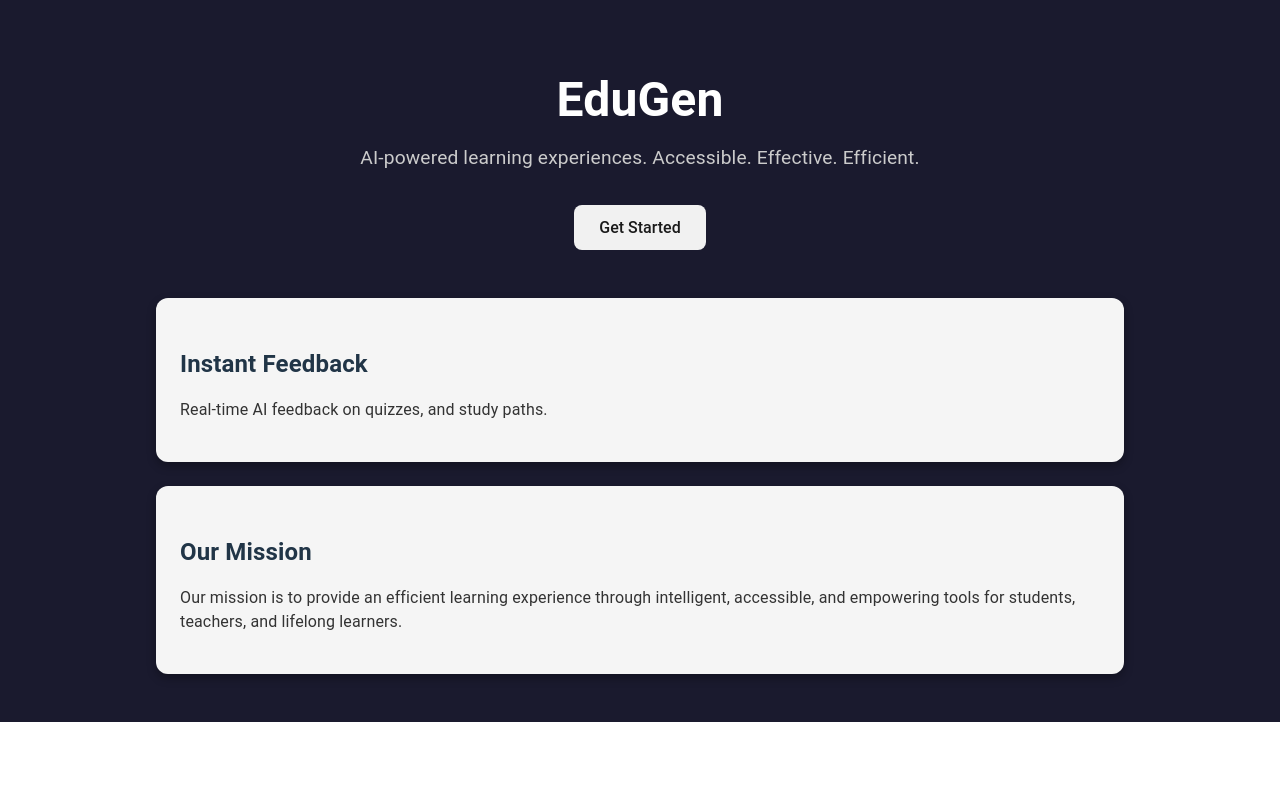
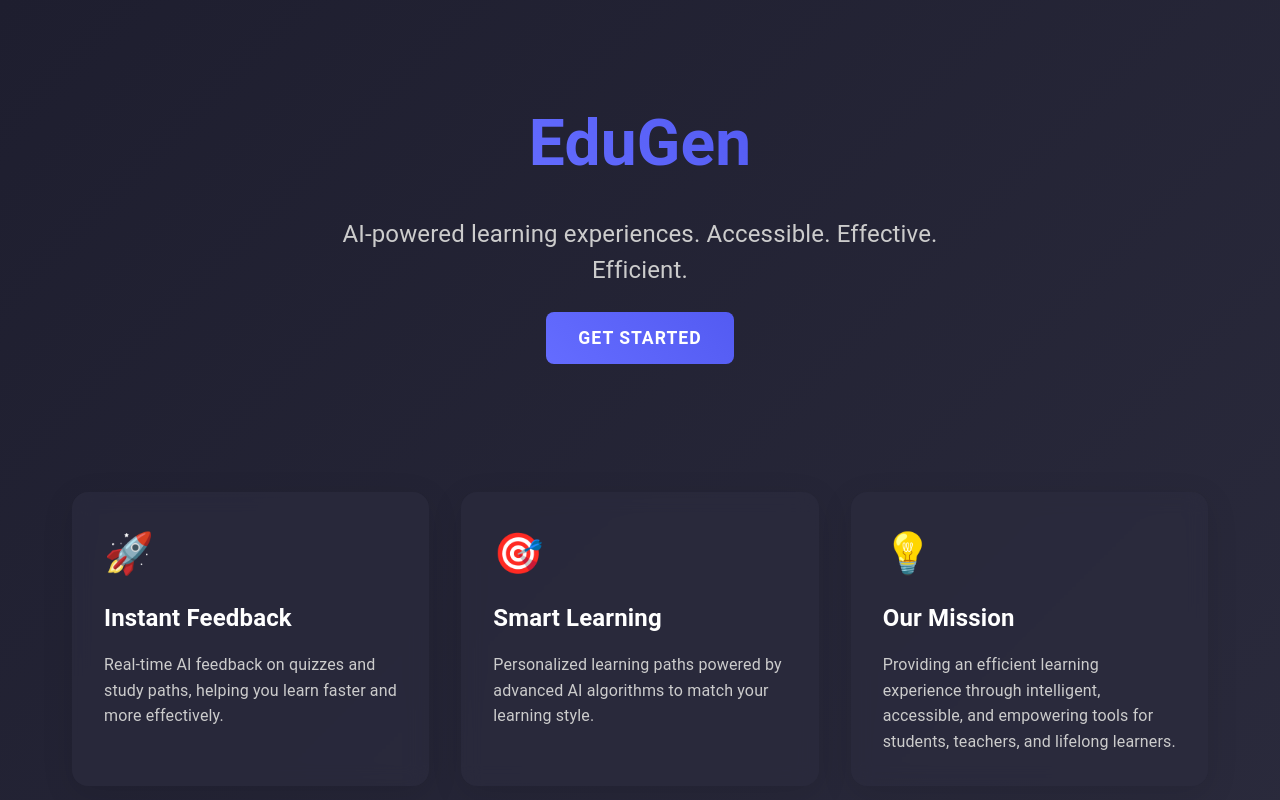
Before and after one commit to RyanCamburn/EduGen, a React (Vite) app in the folder frontend/: page / in a window 1280 px wide. Shown: the top 800 px of the page. Built offline with nearby package versions, Linux system fonts and the light colour scheme.

Commit message:
Enhanced UI: Updated landing page, home page, and file upload component

```diff
--- a/frontend/index.html
+++ b/frontend/index.html
@@ -2,7 +2,7 @@
 <html lang="en">
   <head>
     <meta charset="UTF-8" />
-    <link rel="icon" type="image/svg+xml" href="/vite.svg" />
+    <link rel="icon" type="image/svg+xml" href="/src/assets/logo.svg" />
     <meta name="viewport" content="width=device-width, initial-scale=1.0" />
     <title>EduGen</title>
   </head>
--- a/frontend/src/pages/Landing.css
+++ b/frontend/src/pages/Landing.css
@@ -20,107 +20,112 @@
   display: flex;
   flex-direction: column;
   align-items: center;
+  min-height: 100vh;
   padding: 2rem;
-    max-width: 100%;
+  background: linear-gradient(135deg, #1e1e2f 0%, #2c2c3e 100%);
+}
+
+.hero-section {
+  text-align: center;
+  padding: 4rem 2rem;
+  width: 100%;
+  max-width: 1200px;
+  animation: fadeIn 1s ease-out;
 }
 
 .hero {
-    text-align: center;
-    margin-bottom: 2rem;
+  display: flex;
+  flex-direction: column;
+  align-items: center;
+  gap: 1.5rem;
 }
 
-  .hero h1 {
-    font-size: 3rem;
-    margin-bottom: 0.5rem;
+.title {
+  font-size: 4rem;
+  font-weight: 700;
+  margin: 0;
+  background: linear-gradient(45deg, #646cff, #535bf2);
+  -webkit-background-clip: text;
+  -webkit-text-fill-color: transparent;
+  animation: slideDown 0.8s ease-out;
 }
 
-  .hero p {
-    font-size: 1.2rem;
+.subtitle {
+  font-size: 1.5rem;
   max-width: 600px;
-    margin: 0 auto;
+  margin: 0;
   color: #ccc;
+  animation: slideUp 0.8s ease-out;
+}
+
+.features-section {
+  display: grid;
+  grid-template-columns: repeat(auto-fit, minmax(300px, 1fr));
+  gap: 2rem;
+  width: 100%;
+  max-width: 1200px;
+  padding: 2rem;
+  margin: 2rem 0;
+}
+
+.feature-card {
+  background: rgba(44, 44, 62, 0.7);
+  backdrop-filter: blur(10px);
+  padding: 2rem;
+  border-radius: 16px;
+  box-shadow: 0 8px 32px rgba(0, 0, 0, 0.1);
+  transition: transform 0.3s ease, box-shadow 0.3s ease;
+  animation: fadeIn 0.8s ease-out;
+}
+
+.feature-card:hover {
+  transform: translateY(-5px);
+  box-shadow: 0 12px 40px rgba(0, 0, 0, 0.2);
+}
+
+.feature-icon {
+  font-size: 2.5rem;
+  margin-bottom: 1rem;
+}
+
+.feature-card h3 {
+  color: #ffffff;
+  margin: 0 0 1rem 0;
+  font-size: 1.5rem;
+}
+
+.feature-card p {
+  color: #cccccc;
+  margin: 0;
+  font-size: 1rem;
+  line-height: 1.6;
+}
+
+.cta-section {
+  text-align: center;
+  padding: 4rem 2rem;
+  width: 100%;
+  max-width: 1200px;
+  animation: fadeIn 1s ease-out;
+}
+
+.cta-section h2 {
+  font-size: 2.5rem;
+  margin-bottom: 2rem;
+  color: #ffffff;
 }
 
 .cta-button {
   border-radius: 8px;
-    border: 1px solid transparent;
-    padding: 0.75em 1.5em;
-    font-size: 1rem;
-    font-weight: 500;
+  border: none;
+  padding: 1rem 2rem;
+  font-size: 1.1rem;
+  font-weight: 600;
   font-family: inherit;
-    background-color: #3d3d50;
+  background: linear-gradient(45deg, #646cff, #535bf2);
   color: #fff;
   cursor: pointer;
-    transition: border-color 0.25s, background-color 0.3s;
-    margin-bottom: 2rem;
+  transition: transform 0.3s ease, box-shadow 0.3s ease;
+  text-transform: uppercase;
+  letter-spacing: 1px;
 }
-
-  .cta-button:hover {
-    background-color: #646cff;
-  }
-
-  .infoRow {
-    display: flex;
-    justify-content: center;
-    align-items: flex-start;
-    gap: 2rem;
-    flex-wrap: wrap;
-    width: 100%;
-    max-width: 1000px;
-  }
-
-  .features {
-    display: flex;
-    flex-direction: column;
-    flex: 1;
-    gap: 1.5rem;
-    padding: 1rem;
-  }
-
-  .feature {
-    background-color: #2c2c3e;
-    padding: 1.5rem;
-    border-radius: 12px;
-    box-shadow: 0 4px 10px rgba(0, 0, 0, 0.3);
-  }
-
-  .feature h3 {
-    color: #ffffff;
-    margin-bottom: 0.5rem;
-    font-size: 1.5rem;
-  }
-
-  .feature p {
-    color: #cccccc;
-    font-size: 1rem;
-  }
-
-  /* Light mode overrides */
-  @media (prefers-color-scheme: light) {
-    :root {
-      color: #1a1a1a;
-      background-color: #ffffff;
-    }
-
-    .cta-button {
-      background-color: #f1f1f1;
-      color: #1a1a1a;
-    }
-
-    .cta-button:hover {
-      background-color: #747bff;
-      color: #fff;
-    }
-
-    .feature {
-      background-color: #f5f5f5;
-    }
-
-    .feature h3 {
-      color: #213547;
-    }
-
-    .feature p {
-      color: #333;
-    }
-  }
--- a/frontend/src/pages/LandingPage.jsx
+++ b/frontend/src/pages/LandingPage.jsx
@@ -1,29 +1,57 @@
-import React from "react";
-import { useNavigate } from "react-router-dom";
-import "./Landing.css";
+import React from 'react';
+import { useNavigate } from 'react-router-dom';
+import './Landing.css';
 
 function EduGenLanding() {
   const navigate = useNavigate();
   return (
     <div className="edugen-landing">
-      <header className="hero">
-        <h1>EduGen</h1>
-        <p>AI-powered learning experiences. Accessible. Effective. Efficient.</p>
-      </header>
-      <button className="cta-button" onClick={() => navigate("/home")}>
-          Get Started
+      <div className="hero-section">
+        <header className="hero">
+          <h1 className="title">EduGen</h1>
+          <p className="subtitle">
+            AI-powered learning experiences. Accessible. Effective. Efficient.
+          </p>
+          <button className="cta-button" onClick={() => navigate('/home')}>
+            Get Started
+          </button>
+        </header>
+      </div>
+
+      <div className="features-section">
+        <div className="feature-card">
+          <div className="feature-icon">🚀</div>
+          <h3>Instant Feedback</h3>
+          <p>
+            Real-time AI feedback on quizzes and study paths, helping you learn faster and more
+            effectively.
+          </p>
+        </div>
+
+        <div className="feature-card">
+          <div className="feature-icon">🎯</div>
+          <h3>Smart Learning</h3>
+          <p>
+            Personalized learning paths powered by advanced AI algorithms to match your learning
+            style.
+          </p>
+        </div>
+
+        <div className="feature-card">
+          <div className="feature-icon">💡</div>
+          <h3>Our Mission</h3>
+          <p>
+            Providing an efficient learning experience through intelligent, accessible, and
+            empowering tools for students, teachers, and lifelong learners.
+          </p>
+        </div>
+      </div>
+
+      <div className="cta-section">
+        <h2>Ready to Transform Your Learning?</h2>
+        <button className="cta-button secondary" onClick={() => navigate('/home')}>
+          Start Learning Now
         </button>
-        <div className="infoRow">
-      <section className="features">
-        <div className="feature">
-          <h3> Instant Feedback</h3>
-          <p>Real-time AI feedback on quizzes, and study paths.</p>
-        </div>
-        <div className="feature">
-        <h3>Our Mission</h3>
-        <p>Our mission is to provide an efficient learning experience through intelligent, accessible, and empowering tools for students, teachers, and lifelong learners.</p>
-        </div>
-      </section>
       </div>
     </div>
   );
--- a/frontend/src/pages/ResultsPage.jsx
+++ b/frontend/src/pages/ResultsPage.jsx
@@ -41,9 +41,7 @@ export default function ResultPage() {
     setLoading(false);
     navigate('/quiz', {
       state: {
-        questions: Array.isArray(generatedQuestions)
-          ? generatedQuestions
-          : [generatedQuestions],
+        questions: Array.isArray(generatedQuestions) ? generatedQuestions : [generatedQuestions],
       },
     });
   };
@@ -105,7 +103,8 @@ export default function ResultPage() {
             <Box
               sx={{
                 display: 'flex',
-                justifyContent: 'center',
+                flexDirection: 'row',
+                justifyContent: 'space-between',
                 gap: 4,
                 flexWrap: 'wrap',
               }}
@@ -114,32 +113,42 @@ export default function ResultPage() {
                 elevation={3}
                 sx={{
                   p: 3,
-                  backgroundColor: '#e0e0e0',
-                  minHeight: '300px',
-                  width: '350px',
-                  textAlign: 'left',
+                  backgroundColor: '#2c2c3a',
+                  minHeight: '400px',
+                  flex: 1,
+                  minWidth: '300px',
+                  maxWidth: '45%',
+                  color: 'white',
+                  overflow: 'auto',
                 }}
               >
-                <Typography variant="h6" gutterBottom color="black">
+                <Typography variant="h6" gutterBottom>
                   Video Transcription
                 </Typography>
-                <Typography color="black">{transcription || 'No data received.'}</Typography>
+                <Typography sx={{ whiteSpace: 'pre-wrap' }}>
+                  {transcription || 'No data received.'}
+                </Typography>
               </Paper>
 
               <Paper
                 elevation={3}
                 sx={{
                   p: 3,
-                  backgroundColor: '#d4d4d4',
-                  minHeight: '300px',
-                  width: '350px',
-                  textAlign: 'left',
+                  backgroundColor: '#2c2c3a',
+                  minHeight: '400px',
+                  flex: 1,
+                  minWidth: '300px',
+                  maxWidth: '45%',
+                  color: 'white',
+                  overflow: 'auto',
                 }}
               >
-                <Typography variant="h6" gutterBottom color="black">
+                <Typography variant="h6" gutterBottom>
                   Video Summary
                 </Typography>
-                <Typography color="black">{summary || 'No data received.'}</Typography>
+                <Typography sx={{ whiteSpace: 'pre-wrap' }}>
+                  {summary || 'No data received.'}
+                </Typography>
               </Paper>
             </Box>
           </Grid>
```
Also changed, not shown: frontend/src/components/FileUpload.jsx (+84 -9 lines), frontend/src/pages/HomePage.jsx (+115 -17 lines). Lines whose indentation alone changed are shown as unchanged.
